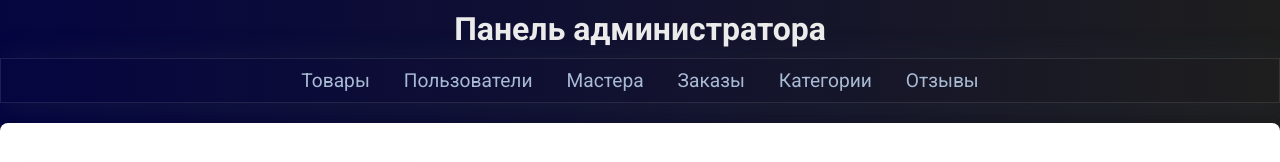
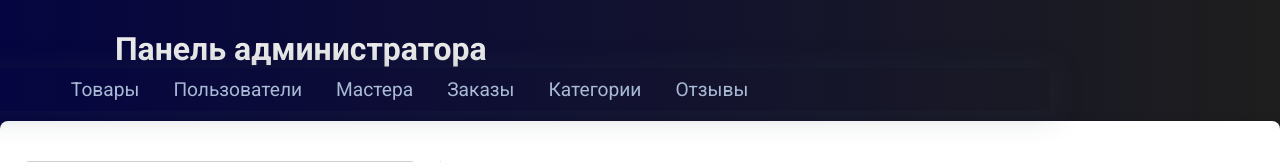
Before and after one commit to kak-rastoki/souvenir-shop-rbac-flask, a Flask app: page /admin in a window 1280 px wide. Shown: the top 162 px of the page. Run offline with Flask 3, Linux system fonts and the light colour scheme.

Commit message:
AP -> Прозрачный хедер с левого края. Дизайн

```diff
--- a/static/css/admin.css
+++ b/static/css/admin.css
@@ -55,6 +55,13 @@ body {
     color:#ebebeb;
     padding: 10px 0;
     text-align: center;
+
+  }
+
+  .AP-titile{
+    position: relative;
+    left:-26.5%;
+    top:20px;
   }
 
   .header h1 {
@@ -66,8 +73,11 @@ body {
     /* background-image:linear-gradient(to right, #1a2252,#367cfe,#1a2252) ; */
     padding: 10px;
     text-align: center;
-    border: 1px solid#c3c3c322;
+    /* border: 1px solid#c3c3c322; */
     box-shadow: 2px 2px 30px rgba(43, 64, 70, 0.256);
+    position: relative;
+    left:-18%;
+    top:10px;
 
   }
 
--- a/templates/adminBase.html
+++ b/templates/adminBase.html
@@ -12,7 +12,7 @@
 </head>
 <body>
     <header class="header">
-        <h1>Панель администратора</h1>
+        <h1 class="AP-titile">Панель администратора</h1>
     </header>
     <nav class="nav">
         <a href="{{url_for('Admin_products')}}">Товары</a>
```
Also changed, not shown: instance/woodyDB.db.
